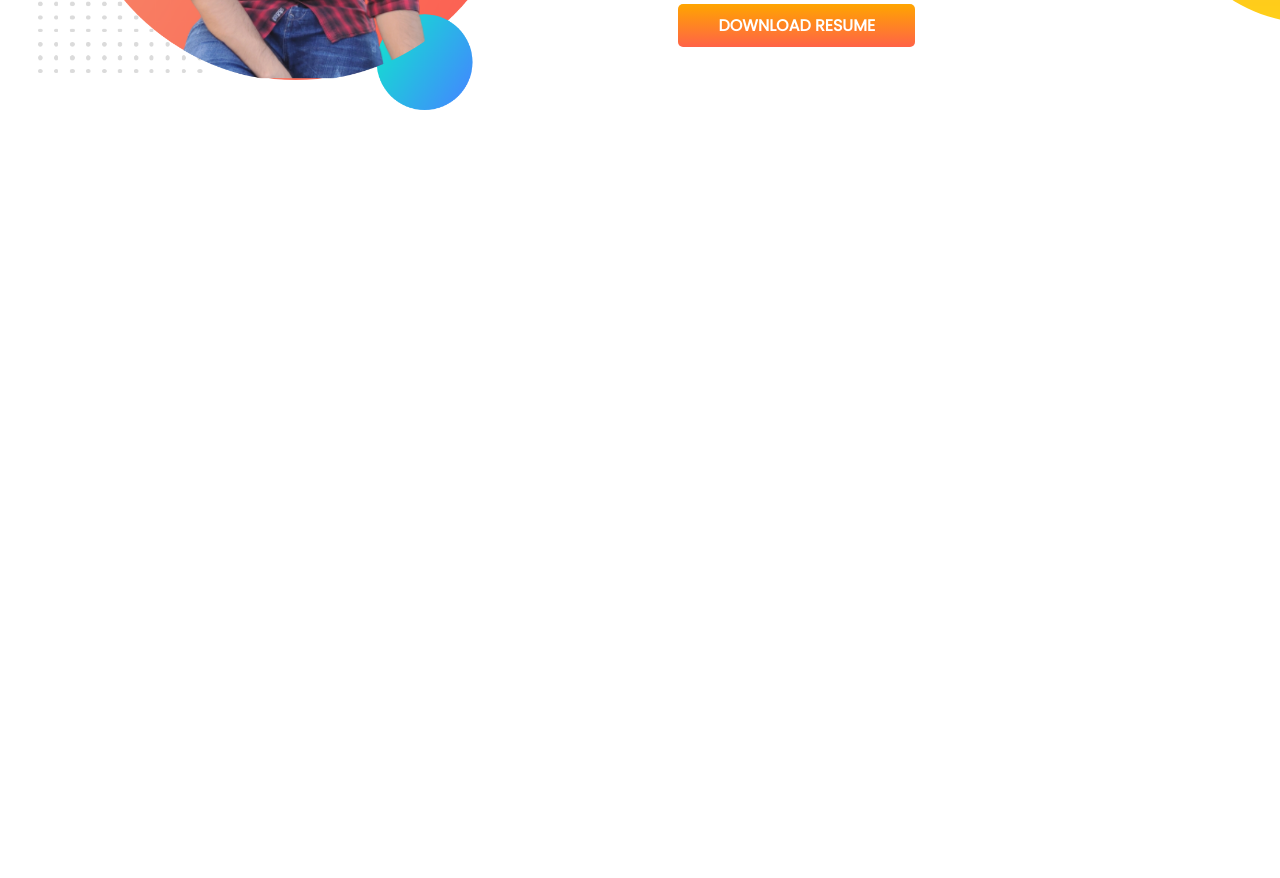
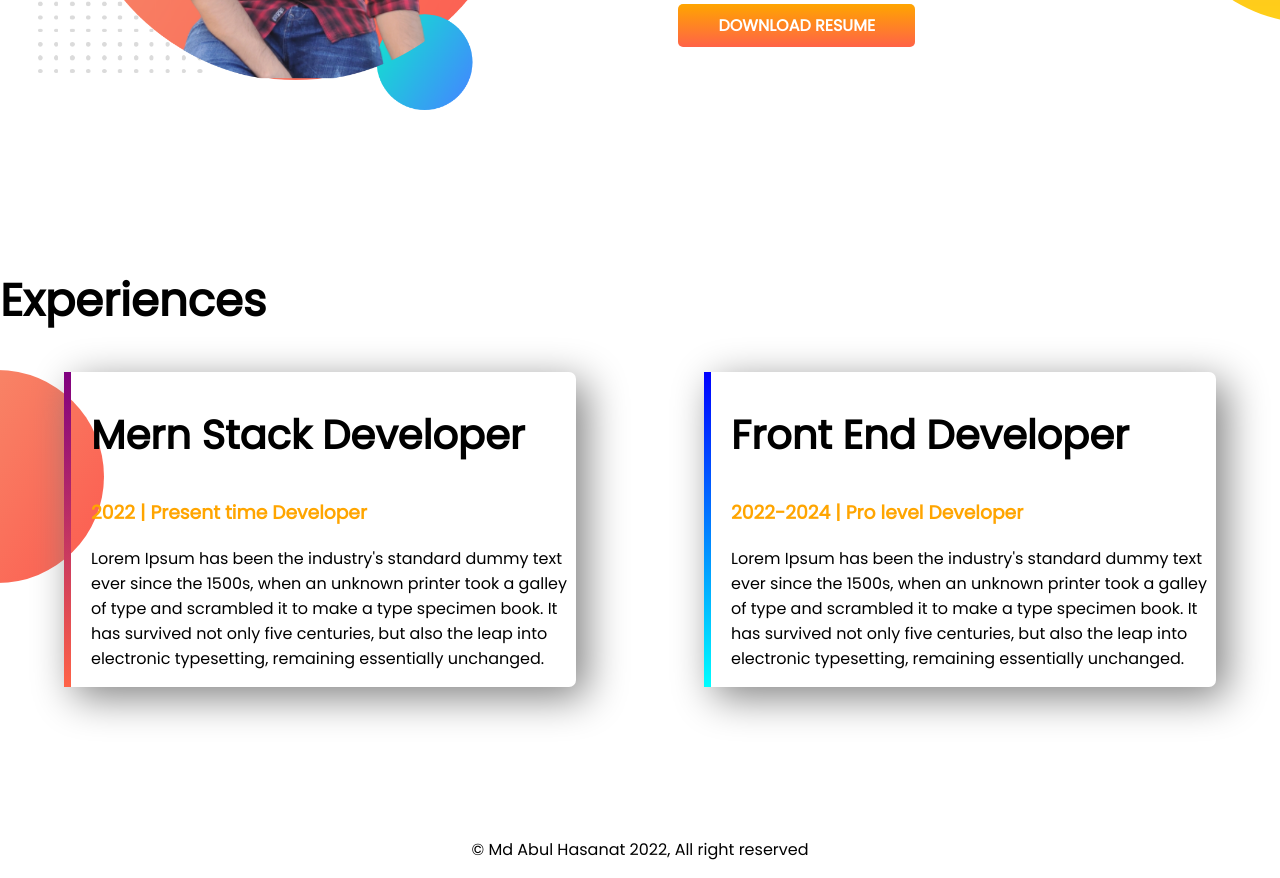
Before and after one commit to Hasanat902/developer-portfolio, a plain HTML site: page index.html in a window 1280 px wide. Shown: the part 1030-1908 px from the top of the page. Before the commit the page ends 1297 px from the top, so only its background shows below. Drawn offline with Linux system fonts and the light colour scheme.

Commit message:
final commit

```diff
--- a/index.html
+++ b/index.html
@@ -12,7 +12,7 @@
 </head>
 <body>
 
-    <section class="top-banner">
+    <section class="top-banner flexible-container">
         <div class="half-width">
             <h1>Welcome To</h1>
             <h1><span class="orange-color">Md Abul Hasanat</span> World!</h1>
@@ -25,7 +25,7 @@
         </div>
     </section>
 
-    <section class="dream-big">
+    <section class="dream-big flexible-container">
         <div class="half-width">
             <img src="images/my-bg.png" alt="">
         </div>
@@ -38,5 +38,25 @@
         </div>
     </section>
 
+    <section class="experience-area">
+        <h1>Experiences</h1>
+        <div class="flexible-container">
+            <div id="mern-experience" class="experience-items">
+                <h2>Mern Stack Developer</h2>
+                <h3 class="orange-color">2022 | Present time Developer</h3>
+                <p>Lorem Ipsum has been the industry's standard dummy text ever since the 1500s, when an unknown printer took a galley of type and scrambled it to make a type specimen book. It has survived not only five centuries, but also the leap into electronic typesetting, remaining essentially unchanged.</p>
+            </div>
+            <div id="front-experience" class="experience-items">
+                <h2>Front End Developer</h2>
+                <h3 class="orange-color">2022-2024 | Pro level Developer</h3>
+                <p>Lorem Ipsum has been the industry's standard dummy text ever since the 1500s, when an unknown printer took a galley of type and scrambled it to make a type specimen book. It has survived not only five centuries, but also the leap into electronic typesetting, remaining essentially unchanged.</p>
+            </div>
+        </div>
+    </section>
+
+    <footer>
+        <p>&copy Md Abul Hasanat 2022, All right reserved</p>
+    </footer>
+
 </body>
 </html>
--- a/style.css
+++ b/style.css
@@ -5,10 +5,13 @@ body{
 h1{
     font-size: 45px;
 }
+h2{
+    font-size: 40px;
+}
 .orange-color{
     color: orange;
 }
-section{
+.flexible-container{
     display: flex;
     margin-bottom: 150px;
 }
@@ -37,3 +40,29 @@ section{
     background-repeat: no-repeat;
     background-position: right;
 }
+.experience-area{
+    background-image: url(images/exp-bg.png);
+    background-repeat: no-repeat;
+    background-position: left;
+}
+.experience-items{
+    width: 40%;
+    margin-left: 5%;
+    margin-right: 5%;
+    padding-left: 20px;
+    border-radius: 7px;
+    box-shadow: 10px 10px 40px gray;
+}
+#mern-experience{
+    border-left: 7px solid;
+    border-image: linear-gradient(purple, tomato);
+    border-image-slice: 1;
+}
+#front-experience{
+    border-left: 7px solid;
+    border-image: linear-gradient(blue, cyan);
+    border-image-slice: 1;
+}
+footer p{
+    text-align: center;
+}
```
